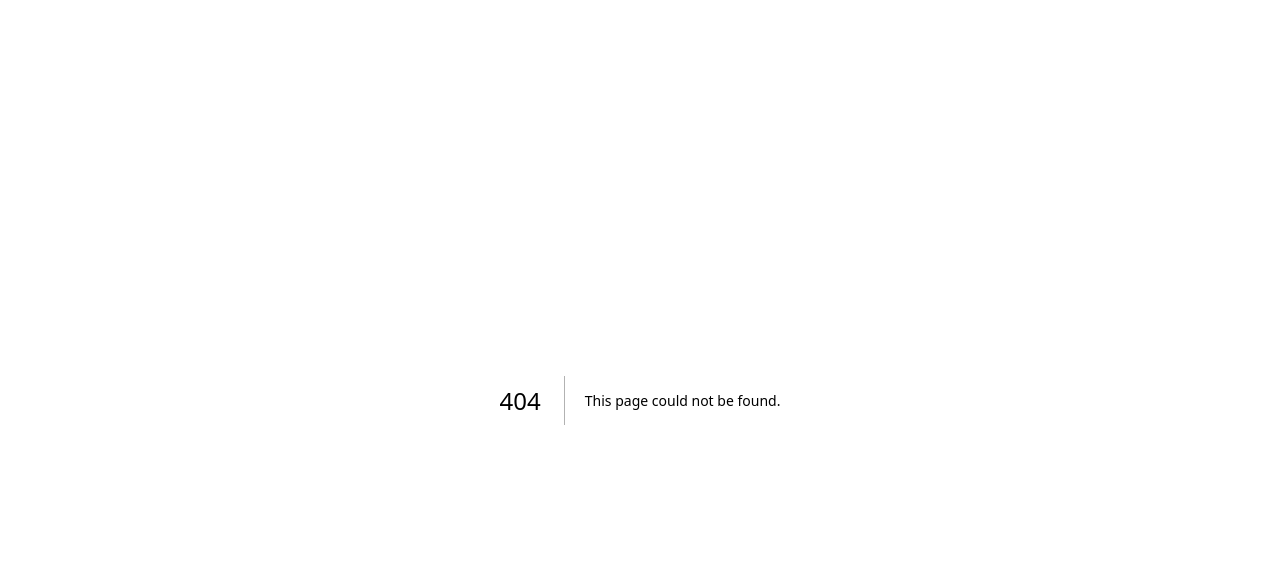
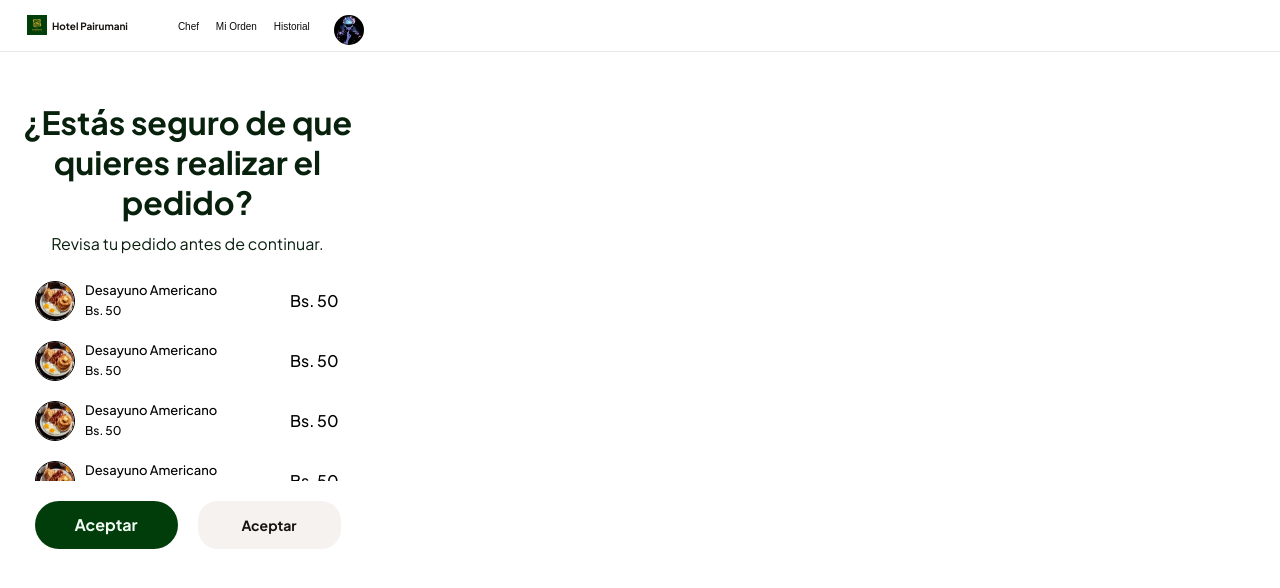
Before and after one commit to Beymar74/Proyecto-Final-Hotel-Pairumani, a Next.js app: page /confirmar in a window 1280 px wide. Before the commit this address had no page. Shown: the top 588 px of the page. Built offline with nearby package versions, Linux system fonts and the light colour scheme.

Commit message:
PantallaConfirmacion

```diff
--- /dev/null
+++ b/app/confirmar/page.tsx
@@ -0,0 +1,13 @@
+import Header3 from "@/components/Header3";
+import React from "react";
+import ContenidoConfirmar from "@/components/ContenidoConfirmar";
+const page = () => {
+  return (
+    <div>
+      <Header3 />
+      <ContenidoConfirmar />
+    </div>
+  );
+};
+
+export default page;
--- /dev/null
+++ b/components/ContenidoConfirmar.css
@@ -0,0 +1,126 @@
+.contenidoconfi {
+  display: flex;
+  width: 375px;
+  height: 600px;
+  padding: 50px 16px;
+  flex-direction: column;
+  align-items: center;
+  gap: 10px;
+  flex-shrink: 0;
+}
+.advice {
+  width: 375px;
+  height: 120px;
+  flex-shrink: 0;
+  color: #08210d;
+  text-align: center;
+  font-feature-settings: "dlig" on;
+  font-family: "Plus Jakarta Sans";
+  font-size: 32px;
+  font-style: normal;
+  font-weight: 700;
+  line-height: 40px; /* 125% */
+}
+.suggerenciaa {
+  display: flex;
+  width: 375px;
+  padding: 0px 16px;
+  flex-direction: column;
+  justify-content: center;
+  align-items: center;
+}
+.revisaaa {
+  align-self: stretch;
+  color: #08210d;
+  text-align: center;
+  font-feature-settings: "dlig" on;
+  font-family: "Plus Jakarta Sans";
+  font-size: 16px;
+  font-style: normal;
+  font-weight: 400;
+  line-height: 24px; /* 150% */
+}
+.tarjetinisconfi {
+  display: flex;
+  width: 375px;
+  padding: 10px 16px;
+  flex-direction: column;
+  align-items: center;
+  gap: 10px;
+  flex-shrink: 0;
+  overflow-y: auto;
+  overflow-x: hidden;
+  scrollbar-width: none;
+  height: auto;
+  min-height: 70px;
+  max-height: 215px;
+}
+.butonconfi {
+  display: flex;
+  width: 374px;
+  padding: 10px 16px;
+  justify-content: center;
+  align-items: center;
+  gap: 20px;
+}
+.contenedortextconf {
+  display: flex;
+  flex-direction: column;
+  align-items: center;
+}
+.textbutconf {
+  display: -webkit-box;
+  -webkit-box-orient: vertical;
+  overflow: hidden;
+  color: #f0faf2;
+  text-align: center;
+  font-feature-settings: "dlig" on;
+  text-overflow: ellipsis;
+  font-family: "Plus Jakarta Sans";
+  font-size: 16px;
+  font-style: normal;
+  font-weight: 700;
+  line-height: 24px;
+}
+.textbutcancel {
+  display: -webkit-box;
+  -webkit-box-orient: vertical;
+  align-self: stretch;
+  overflow: hidden;
+  color: #171412;
+  text-align: center;
+  font-feature-settings: "dlig" on;
+  text-overflow: ellipsis;
+  font-family: "Plus Jakarta Sans";
+  font-size: 14px;
+  font-style: normal;
+  font-weight: 700;
+  line-height: 24px;
+}
+.butonciniconfi {
+  display: flex;
+  width: 143px;
+  height: 48px;
+  min-width: 84px;
+  max-width: 480px;
+  padding: 0px 20px;
+  justify-content: center;
+  align-items: center;
+  flex-shrink: 0;
+  border-radius: 24px;
+  background: #003d0a;
+}
+.butoncinicancelar {
+  display: flex;
+  width: 143px;
+  height: 48px;
+  min-width: 84px;
+  max-width: 480px;
+  padding: 0px 20px;
+  justify-content: center;
+  align-items: center;
+  flex-shrink: 0;
+  border-radius: 24px;
+  border-radius: 20px;
+  background: #f5f2f0;
+}
--- /dev/null
+++ b/components/ContenidoConfirmar.tsx
@@ -0,0 +1,35 @@
+import React from "react";
+import Tarjetaconfirmacion from "@/components/Tarjetaconfirmacion";
+import "./ContenidoConfirmar.css";
+const ContenidoConfirmar = () => {
+  return (
+    <div className="contenidoconfi">
+      <p className="advice">¿Estás seguro de que quieres realizar el pedido?</p>
+      <div className="suggerenciaa">
+        <p className="revisaaa">Revisa tu pedido antes de continuar.</p>
+      </div>
+      <div className="tarjetinisconfi">
+        <Tarjetaconfirmacion />
+        <Tarjetaconfirmacion />
+        <Tarjetaconfirmacion />
+        <Tarjetaconfirmacion />
+        <Tarjetaconfirmacion />
+        <Tarjetaconfirmacion />
+      </div>
+      <div className="butonconfi">
+        <div className="butonciniconfi">
+          <div className="contenedortextconf">
+            <p className="textbutconf">Aceptar</p>
+          </div>
+        </div>
+        <div className="butoncinicancelar">
+          <div className="contenedortextconf">
+            <p className="textbutcancel">Aceptar</p>
+          </div>
+        </div>
+      </div>
+    </div>
+  );
+};
+
+export default ContenidoConfirmar;
--- /dev/null
+++ b/components/Tarjetaconfirmacion.css
@@ -0,0 +1,57 @@
+.estructuratarjeta {
+  display: flex;
+  width: 342px;
+  height: 50px;
+  padding: 0px 20px;
+  justify-content: space-between;
+  align-items: center;
+  flex-shrink: 0;
+}
+.datostarjcon {
+  display: flex;
+  width: 187px;
+  padding: 0px 16px;
+  justify-content: center;
+  align-items: center;
+  gap: 10px;
+  flex-shrink: 0;
+}
+.comiditatarjcon {
+  width: 40px;
+  height: 40px;
+  flex-shrink: 0;
+  border-radius: 84.5px;
+  border: 1px solid #000;
+}
+.detallestarjcon {
+  display: flex;
+  flex-direction: column;
+  align-items: flex-start;
+  gap: 4px;
+}
+.nomplattarcon {
+  width: 140px;
+  color: #000;
+  font-family: "Plus Jakarta Sans";
+  font-size: 13px;
+  font-style: normal;
+  font-weight: 500;
+  line-height: 130%;
+}
+.detalleplattarcon {
+  color: #000;
+  font-family: "Plus Jakarta Sans";
+  font-size: 12px;
+  font-style: normal;
+  font-weight: 500;
+  line-height: 140%;
+}
+.precioplattarcon {
+  color: #000;
+  text-align: right;
+  font-family: "Plus Jakarta Sans";
+  font-size: 16px;
+  font-style: normal;
+  font-weight: 500;
+  line-height: 140%;
+}
--- /dev/null
+++ b/components/Tarjetaconfirmacion.tsx
@@ -0,0 +1,26 @@
+import React from "react";
+import "./Tarjetaconfirmacion.css";
+import Image from "next/image";
+
+const Tarjetaconfirmacion = () => {
+  return (
+    <div className="estructuratarjeta">
+      <div className="datostarjcon">
+        <Image
+          className="comiditatarjcon"
+          src="/DesayunAmeri.png"
+          width={500}
+          height={500}
+          alt={"Logo Hotel Pairumani"}
+        />
+        <div className="detallestarjcon">
+          <p className="nomplattarcon">Desayuno Americano</p>
+          <p className="detalleplattarcon">Bs. 50</p>
+        </div>
+      </div>
+      <p className="precioplattarcon">Bs. 50</p>
+    </div>
+  );
+};
+
+export default Tarjetaconfirmacion;
```
